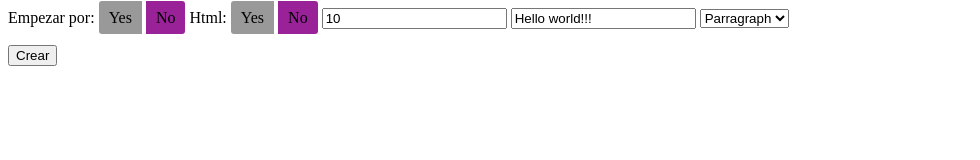
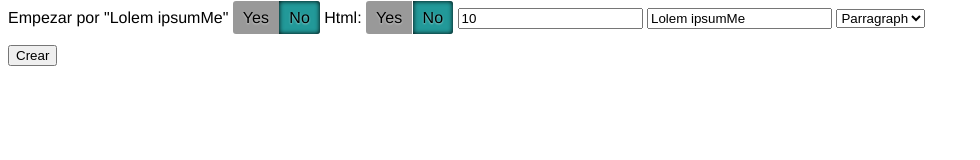
Before and after one commit to josergb/ipsumMe, a plain HTML site: page ipsumMe.html in a window 1280 px wide. Shown: the whole page, without its empty margins (0-980 px from the left). Drawn offline with Linux system fonts and the light colour scheme.

Commit message:
Add style in radiobuttons - 2

```diff
--- a/css/css.css
+++ b/css/css.css
@@ -1,3 +1,7 @@
+body {
+	font-family: "Helvetica Neue", sans-serif;
+}
+
 .switchButton {
 	cursor: pointer;
 	display: inline;
@@ -5,22 +9,24 @@
 	.switchButton div {
 		padding: 8px 10px;
 		display: inline;
+		text-shadow: rgba(255, 255, 255, 0.5) 0px 1px 2px;
 	}
 
 		.switchButton div:hover {
-			background-color: #997799;
+			background-color: #799;
 		}
 
 		.switchButton div:active {
-			background-color: #995599;
+			background-color: #599;
 		}
 
 		.switchButton .switchButtonSelected {
-			background-color: #992299;
+			background-color: #299;
+			box-shadow: #000 0px 0px 5px 0px inset;
 		}
 
 	.switchButtonLeft {
-		background-color: #999999;
+		background-color: #999;
 		border-radius: 3px 0px 0px 3px;
 
 	}
@@ -28,6 +34,7 @@
 	.switchButtonRight {
 		background-color: #999999;
 		border-radius: 0px 3px 3px 0px;
+		margin-left: -4px;
 	}
 
 input[type="Radio"] {
--- /dev/null
+++ b/css/reset.css
@@ -0,0 +1,48 @@
+/* http://meyerweb.com/eric/tools/css/reset/
+   v2.0 | 20110126
+   License: none (public domain)
+*/
+
+html, body, div, span, applet, object, iframe,
+h1, h2, h3, h4, h5, h6, p, blockquote, pre,
+a, abbr, acronym, address, big, cite, code,
+del, dfn, em, img, ins, kbd, q, s, samp,
+small, strike, strong, sub, sup, tt, var,
+b, u, i, center,
+dl, dt, dd, ol, ul, li,
+fieldset, form, label, legend,
+table, caption, tbody, tfoot, thead, tr, th, td,
+article, aside, canvas, details, embed,
+figure, figcaption, footer, header, hgroup,
+menu, nav, output, ruby, section, summary,
+time, mark, audio, video {
+	margin: 0;
+	padding: 0;
+	border: 0;
+	font-size: 100%;
+	font: inherit;
+	vertical-align: baseline;
+}
+/* HTML5 display-role reset for older browsers */
+article, aside, details, figcaption, figure,
+footer, header, hgroup, menu, nav, section {
+	display: block;
+}
+body {
+	line-height: 1;
+}
+ol, ul {
+	list-style: none;
+}
+blockquote, q {
+	quotes: none;
+}
+blockquote:before, blockquote:after,
+q:before, q:after {
+	content: '';
+	content: none;
+}
+table {
+	border-collapse: collapse;
+	border-spacing: 0;
+}
--- a/ipsumMe.html
+++ b/ipsumMe.html
@@ -2,9 +2,9 @@
 <script type="text/javascript" src="js/ipsumMe.js"></script>
 <link rel="stylesheet" href="css/css.css" type="text/css" media="screen" title="no title" charset="utf-8">
 
-<body onLoad="createSwitches();">
+<body onLoad="readyPage();">
 <form name='userConf'>
-	<label for="thisStart" id="thisStart">Empezar por:</label>
+	<label for="thisStart" id="thisStart">Empezar por "<span></span>"</label>
 		<input type="Radio" name="thisStart" value="Yes">
 		<input type="Radio" name="thisStart" value="No">
 		<div class="switchButton">
@@ -19,7 +19,7 @@
 			<div class="switchButtonRight switchButtonSelected">No</div>
 		</div>
 	<input type="text" id='numberRepeat' name="numberRepeat" value="10" />
-	<input type="text" name="userText" value="Hello world!!!" />
+	<input type="text" name="userText" value="Lolem ipsumMe" onKeyUp="document.userConf.getElementsByTagName('span')[0].innerHTML = this.value"/>
 	<select name="typeElement" onChange="document.userConf.typeElement.value == 'head' ? document.userConf.lineHead.setAttribute('style', 'opacity: 1;') :  document.userConf.lineHead.setAttribute('style', 'opacity: 0;')">
 		<option name="typeElement" value="parragraph">Parragraph</option>
 		<option name="typeElement" value="list">List</option>
--- a/js/ipsumMe.js
+++ b/js/ipsumMe.js
@@ -140,17 +140,19 @@ var addEvent = function(elementDom, numberElementDom, a) {
 	createEvent(elementDom, "click", function() {
 		if (this.innerHTML == 'No') {
 			document.userConf.getElementsByTagName('input')[a].checked = true;
+			document.getElementsByTagName('div')[numberElementDom-1].setAttribute('class', 'switchButtonLeft');
 			elementDom.setAttribute('class', 'switchButtonRight switchButtonSelected');
-			document.getElementsByTagName('div')[numberElementDom-1].setAttribute('class', 'switchButtonLeft');
 		} else {
 			document.userConf.getElementsByTagName('input')[a-1].checked = true;
+			document.getElementsByTagName('div')[numberElementDom+1].setAttribute('class', 'switchButtonRight');
 			elementDom.setAttribute('class', 'switchButtonLeft switchButtonSelected');
-			document.getElementsByTagName('div')[numberElementDom+1].setAttribute('class', 'switchButtonRight');
 		}
 	});
 }
 
-var createSwitches = function() {
+var readyPage = function() {
+	document.userConf.getElementsByTagName('span')[0].innerHTML = document.userConf.userText.value
+	addEvent(document.getElementsByTagName('input')[0], 1, 1);
 	addEvent(document.getElementsByTagName('div')[1], 1, 1);
 	addEvent(document.getElementsByTagName('div')[2], 2, 1);
 	addEvent(document.getElementsByTagName('div')[4], 4, 3);
```
